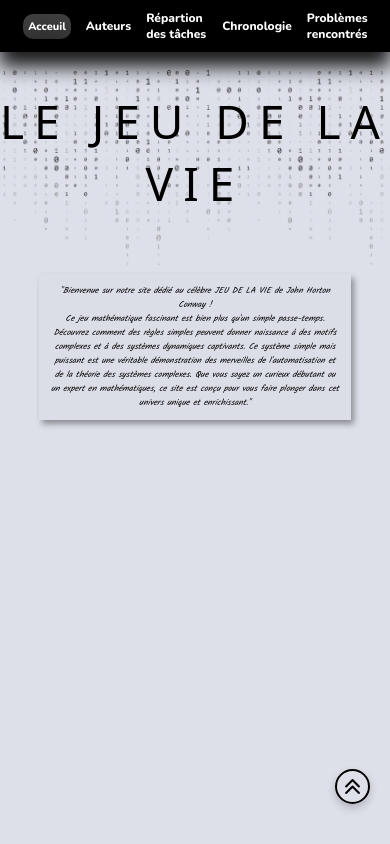
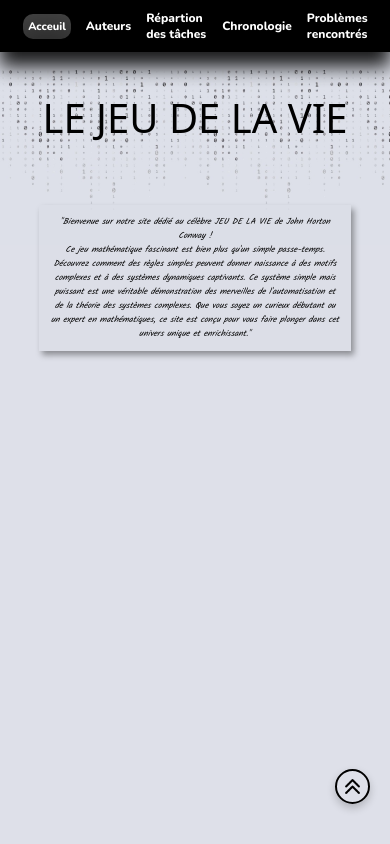
Before and after one commit to nednast/SAE101, a plain HTML site: page index.html in a window 390 px wide. Drawn offline with nearby package versions, Linux system fonts and the light colour scheme; a web font is replaced by a local one.

Commit message:
Update style.css

```diff
--- a/css/style.css
+++ b/css/style.css
@@ -187,8 +187,9 @@ html {
     background-size: contain;
   }
   .title_text {
-    font-size: 46px;
+    font-size: 40px;
     padding-top: 20px;
+    letter-spacing: normal;
     /* padding-bottom: 60px; */
   }
 }
```
